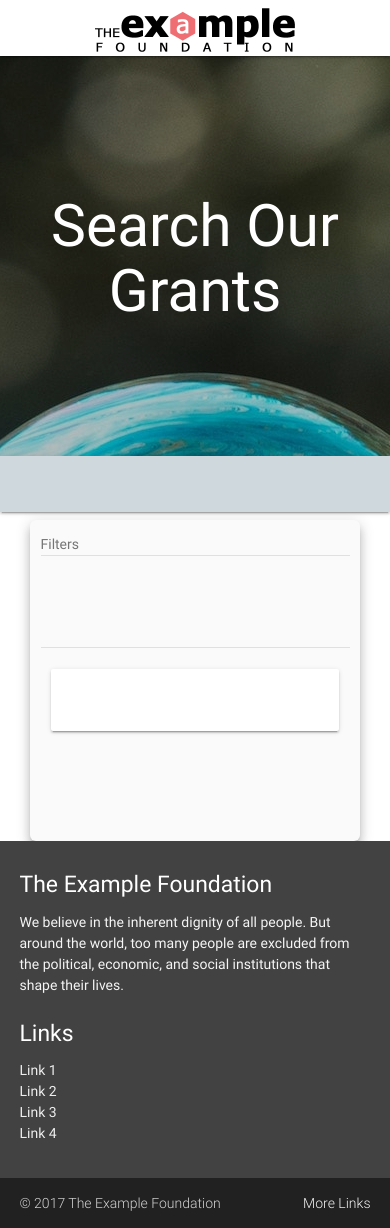
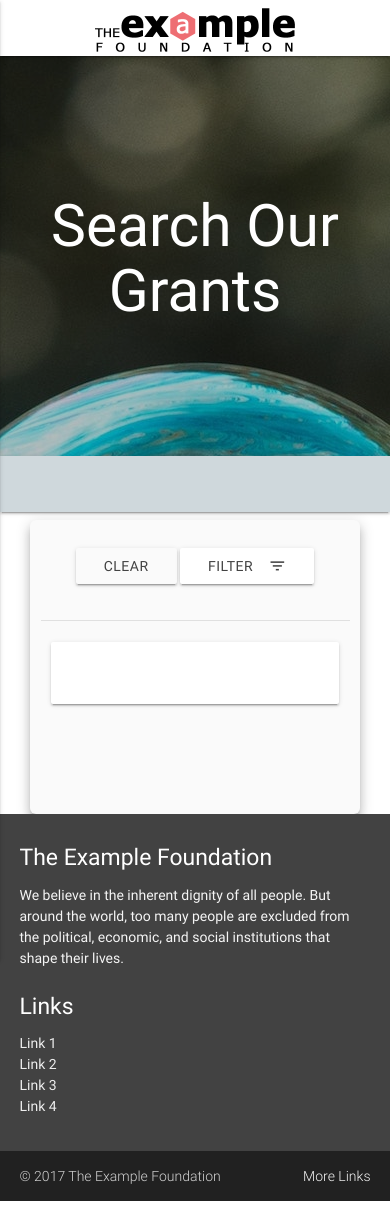
Before and after one commit to chadokruse/algolia-materialize-jekyll, a Jekyll site: the page built from index.html, in a window 390 px wide. Built offline with Jekyll 4.4.1, drawn with Linux system fonts in a browser that asks for light colours; nearby versions of some CDN libraries; a style sheet for code colours, icons or effects is not loaded; after the commit the page ends 1201 px from its top, so only the background shows below that.

Commit message:
Improve refinement UX on mobile [refs #1]

```diff
--- /dev/null
+++ b/_includes/refinements-slide-out.html
@@ -0,0 +1,10 @@
+<div class="section-refinements">
+  <!-- Filters / Refinements -->
+  <div class="row">
+    <div class="col s12">
+      <ul id="refinements-slide-out" class="side-nav left-align grey lighten-5">
+        <li><div class="card"><div id="ais-widget-mobile-refinement-list--purpose"></div></div></li>
+      </ul>
+    </div>
+  </div>
+</div>
--- a/_layouts/search.html
+++ b/_layouts/search.html
@@ -77,13 +77,25 @@
             <!-- Filters / Refinements header -->
             <div class="ais-root ais-stats">
               <div class="ais-body ais-stats--body">
-                <div>
+                <div class="hide-on-med-and-down">
                   Filters
+                </div>
+                <div class="hide-on-large-only center-align">
+                  <ul class="actions">
+                    <li>
+                      <a class="waves-effect waves-light btn btn grey lighten-5 grey-text text-darken-3">Clear</a>
+                      <a data-activates="refinements-slide-out" class="waves-effect waves-light button-collapse btn white grey-text text-darken-3"><i class="material-icons right">filter_list</i> Filter</a>
+                    </li>
+                    <li>
+
+                    </li>
+                  </ul>
+                  {% include refinements-slide-out.html %}
                 </div>
               </div>
             </div>
-            <div class="divider"></div>
-            <div class="section section-refinements">
+            <div class="divider hide-on-med-and-down"></div>
+            <div class="section section-refinements hide-on-med-and-down">
               <!-- Filters / Refinements -->
               <div class="row">
                 <div class="col s12">
--- a/assets/css/search.scss
+++ b/assets/css/search.scss
@@ -185,6 +185,9 @@ nav.nav-center ul.ul-center li .ais-search-box {
 .card-header {
   padding: 15px 10px 20px 20px;
   border-radius: 2px 2px 0px 0px;
+  @media screen and (max-width: 992px) {
+    line-height: 1.4rem;
+  }
 }
 .section-refinements {
   .temp-fix-materialize-bug {
--- a/assets/js/search.js
+++ b/assets/js/search.js
@@ -277,6 +277,35 @@ $(document).ready(function(){
     })
   );
 
+  /* Recreate refinement widgets for slide-out on mobile */
+  search.addWidget(
+    instantsearch.widgets.refinementList({
+      container: '#ais-widget-mobile-refinement-list--purpose',
+      attributeName: 'grant_purpose',
+      limit: 5,
+      collapsible: {
+        collapsed: true
+      },
+      showMore: {
+        templates: {
+          active: templateShowMoreActive,
+          inactive: templateShowMoreInactive,
+        },
+      },
+      templates: {
+        header: 'Program' + templateRefinementHeader,
+        item: templateRefinementItem,
+      },
+      cssClasses: {
+        header: widgetHeaderClasses,
+        body: 'card-content',
+      },
+      transformData: function(item) {
+        return formatRefinements(item);
+      }
+    })
+  );
+
   search.start();
 
   // Scroll to top upon input change
```
